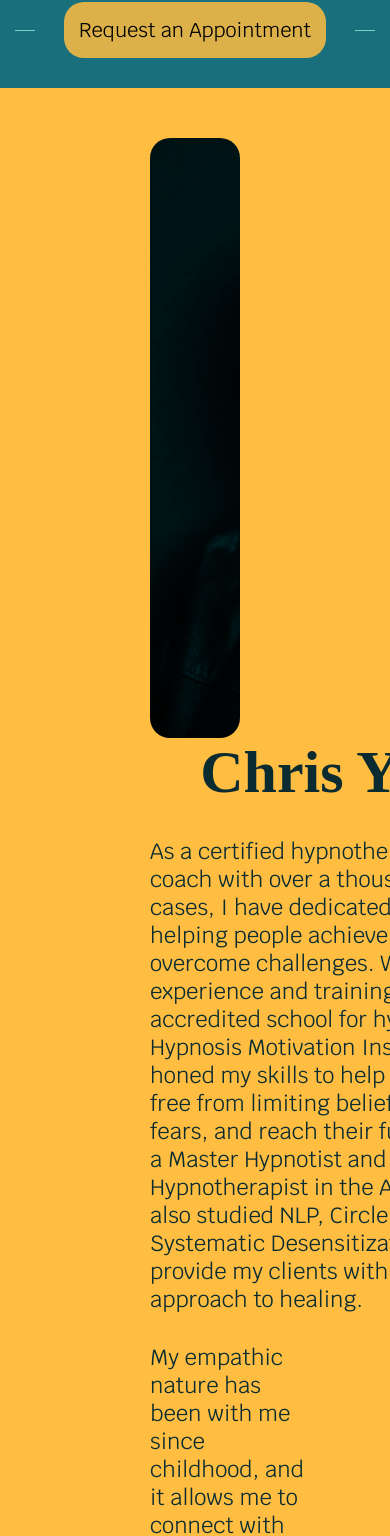
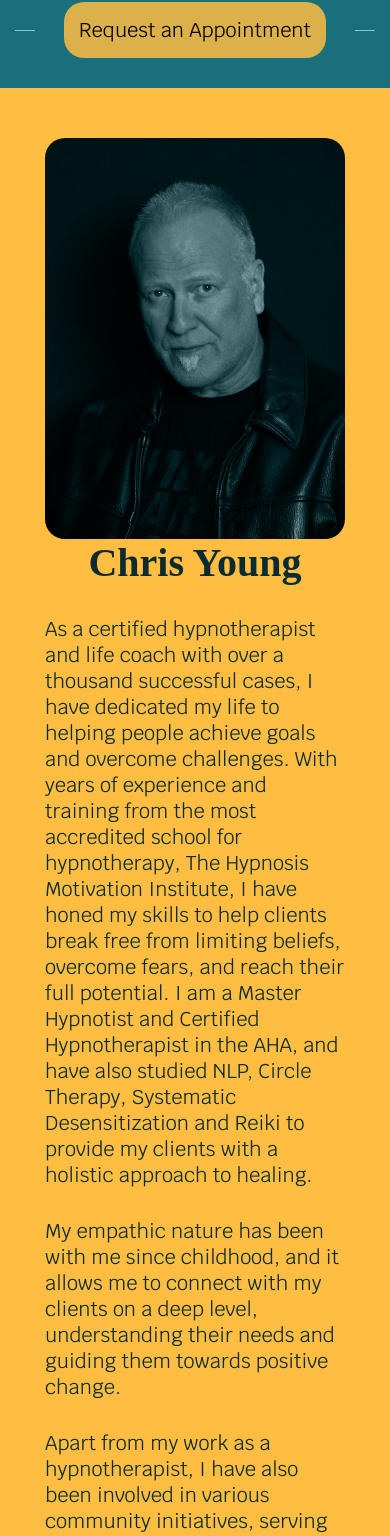
Before and after one commit to benzinow/pos-out-v3, a React (Create React App) app: page / in a window 390 px wide. Shown: the part 2046-3582 px from the top of the page. Built offline with nearby package versions, Linux system fonts and the light colour scheme; a web font is replaced by a local one.

Commit message:
meda queries bio

```diff
--- a/src/bio.css
+++ b/src/bio.css
@@ -61,3 +61,38 @@
 .what {
   margin-bottom: 30px;
 }
+
+@media only screen and (min-width: 768px) and (max-width: 1199px) {
+  .bio-text-block2 {
+    width: 420px;
+  }
+}
+
+@media only screen and (min-width: 360px) and (max-width: 767px) {
+  .profile-picture {
+    width: 300px;
+    height: 401px;
+    background-size: cover;
+  }
+
+  .bio {
+    padding: 50px 10px;
+  }
+
+  .name {
+    font-size: 40px;
+    width: 300px;
+  }
+
+  .bio-text-block {
+    font-size: 20px;
+    width: 300px;
+    margin-bottom: 30px;
+  }
+
+  .bio-text-block2 {
+    font-size: 20px;
+
+    width: 300px;
+  }
+}
```
